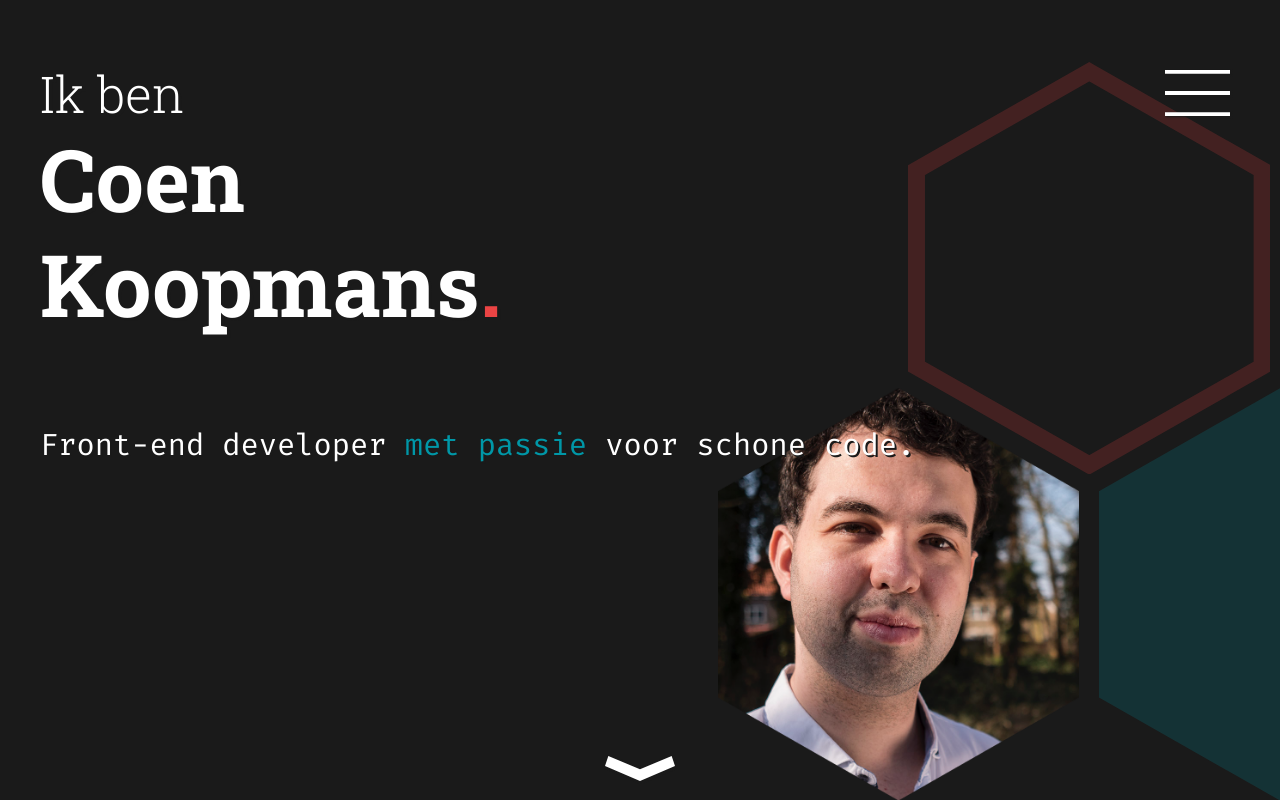
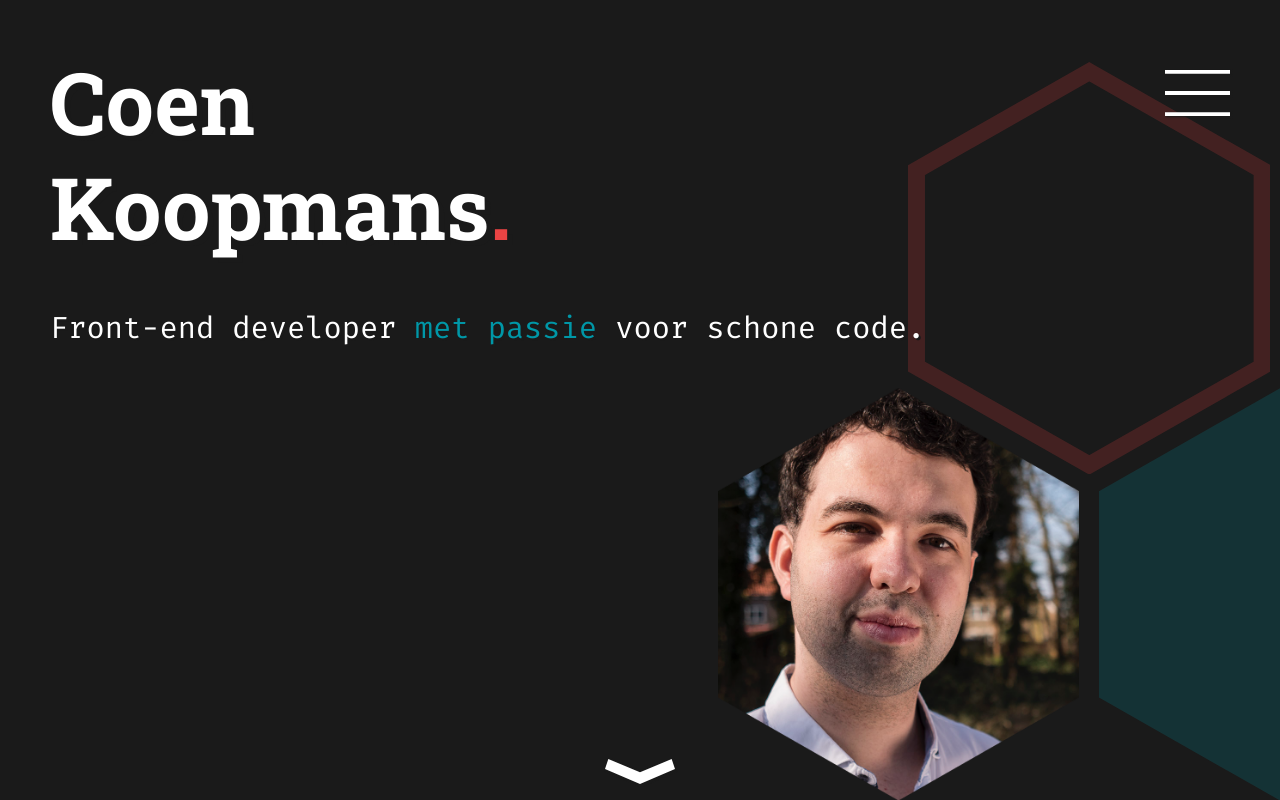
Before and after one commit to coenkoopmans/coenkoopmans.nl, an Angular app: page / in a window 1280 px wide. Built offline with nearby package versions, Linux system fonts and the light colour scheme.

Commit message:
Simplifies, removes "ik ben", dynamically scales scrollDownButton

```diff
--- a/src/app/intro/intro.component.html
+++ b/src/app/intro/intro.component.html
@@ -1,7 +1,6 @@
 <section class="intro">
     <div class="textContainer">
         <h1 class="name">
-            Ik ben
             <span class="name--first">Coen</span> <span class="name--last">Koopmans<em class="name--lastEmphasis">.</em></span>
         </h1>
         <h2 class="tagLine">Front-end developer <em class="tagLine--emphasis">met passie</em> voor schone code.</h2>
--- a/src/app/intro/intro.component.scss
+++ b/src/app/intro/intro.component.scss
@@ -1,7 +1,6 @@
 @import '../shared/base';
 
-$font-size-h1-small: getVwSizeForScreenWidth(30, 'mobile');
-$font-size-h1-big: getVwSizeForScreenWidth(51, 'mobile');
+$font-size-h1: getVwSizeForScreenWidth(51, 'mobile');
 $font-size-tagLine: getVwSizeForScreenWidth(18, 'mobile');
 
 $name-first-last-line-height: getVwSizeForScreenWidth(62, 'mobile');
@@ -9,7 +8,7 @@ $tagLine-line-height: getVwSizeForScreenWidth(35, 'mobile');
 
 $scroll-button-width: getVwSizeForScreenWidth(42, 'mobile');
 $scroll-button-height: getVwSizeForScreenWidth(15, 'mobile');
-$scroll-button-padding: 10px;
+$scroll-button-padding: getVwSizeForScreenWidth(50, 'mobile');
 
 $hexagon-width: getVwSizeForScreenWidth(214, 'mobile');
 $hexagon-height: getVwSizeForScreenWidth(244, 'mobile');
@@ -23,7 +22,7 @@ $hexagon-width-desktop: $hexagon-width * $scale-factor-desktop-vw;
 $hexagon-height-desktop: $hexagon-height * $scale-factor-desktop-vw;
 $hexagon-margin-desktop: $hexagon-margin * $scale-factor-desktop-vw;
 
-$low-height-scale-factor: 0.6;
+$low-height-scale-factor: 0.5;
 
 .intro {
   width: 100%;
@@ -38,7 +37,7 @@ $low-height-scale-factor: 0.6;
   }
 
   @include breakpoint('desktop') {
-    padding: #{$padding-top-tablet}px #{$padding-left-right-tablet}px 0 #{$padding-left-right-tablet}px
+    padding: #{$padding-top-desktop}px #{$padding-left-right-desktop}px 0 #{$padding-left-right-desktop}px
   }
 }
 
@@ -54,30 +53,23 @@ $low-height-scale-factor: 0.6;
 }
 
 .name {
-  font-weight: 300;
-  font-size: getVw($font-size-h1-small);
+  font-weight: 700;
   z-index: 2;
+  font-size: getVw($font-size-h1);
+  line-height: getVw($name-first-last-line-height);
   @include textShadow(rgba($color-black, 0.8));
+
   @include breakpoint('tablet') {
-    font-size: getVw($font-size-h1-small * $scale-factor-tablet-vw);
+    font-size: getVw($font-size-h1 * $scale-factor-tablet-vw);
+    line-height: getVw($name-first-last-line-height * $scale-factor-tablet-vw);
   }
   @include breakpoint('desktop') {
-    font-size: getVw($font-size-h1-small * $scale-factor-desktop-vw);
+    font-size: getVw($font-size-h1 * $scale-factor-desktop-vw);
+    line-height: getVw($name-first-last-line-height * $scale-factor-desktop-vw);
   }
 }
 .name--first, .name--last {
   display: block; // Force new line by setting block-level rendering
-  font-weight: 700;
-  font-size: getVw($font-size-h1-big);
-  line-height: getVw($name-first-last-line-height);
-  @include breakpoint('tablet') {
-    font-size: getVw($font-size-h1-big * $scale-factor-tablet-vw);
-    line-height: getVw($name-first-last-line-height * $scale-factor-tablet-vw);
-  }
-  @include breakpoint('desktop') {
-    font-size: getVw($font-size-h1-big * $scale-factor-desktop-vw);
-    line-height: getVw($name-first-last-line-height * $scale-factor-desktop-vw);
-  }
 }
 .name--lastEmphasis {
   color: $color-red;
@@ -88,7 +80,7 @@ $low-height-scale-factor: 0.6;
   font-size: getVw($font-size-tagLine);
   font-weight: 400;
   line-height: getVw($tagLine-line-height);
-  margin-top: getVw(getVwSizeForScreenWidth(20, 'mobile'));
+  margin-top: getVw(getVwSizeForScreenWidth(10, 'mobile'));
   z-index: 2;
   @include textShadow($color-black);
   @include breakpoint('tablet') {
@@ -110,7 +102,7 @@ $low-height-scale-factor: 0.6;
   height: getVw($scroll-button-height);
   position: fixed;
   bottom: 0;
-  padding: $scroll-button-padding;
+  padding: #{$scroll-button-padding}px;
   align-self: center;
   z-index: 1337;
   @include dropShadow();
@@ -124,6 +116,10 @@ $low-height-scale-factor: 0.6;
     width: getVw($scroll-button-width * $scale-factor-desktop-vw);
     height: getVw($scroll-button-height * $scale-factor-desktop-vw);
     padding: $scroll-button-padding * $scale-factor-desktop;
+  }
+
+  @include breakpoint('low-height') {
+    zoom: $low-height-scale-factor;
   }
 }
 .scrollDownButton--image {
```
